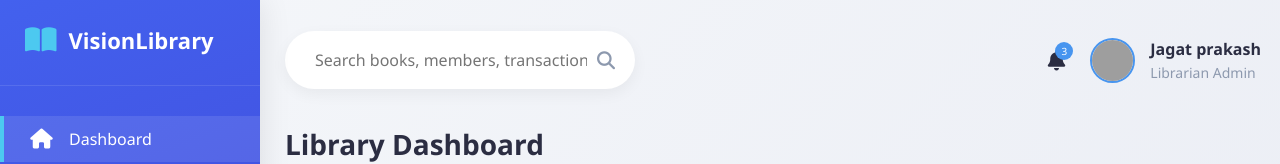
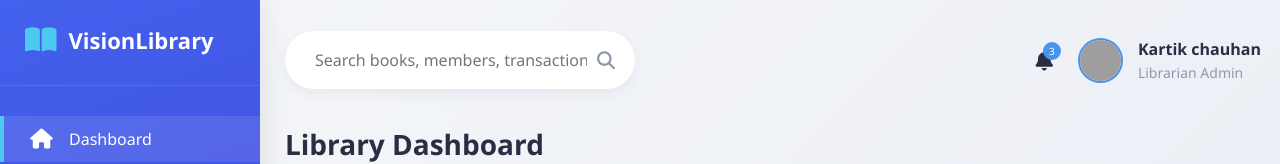
Before and after one commit to KartikChauhan496/Library-Management-System, a plain HTML site: page index.html in a window 1280 px wide. Shown: the top 164 px of the page. Drawn offline with nearby package versions, Linux system fonts and the light colour scheme; grey boxes are pictures that could not be loaded.

Commit message:
Update index.html

```diff
--- a/index.html
+++ b/index.html
@@ -704,7 +704,7 @@
                 <div class="user-profile" id="userProfile">
                     <img src="https://www.imghippo.com/i/Zbwu8813Xok.jpg" alt="User Profile">
                     <div class="user-info">
-                        <h4>Jagat prakash</h4>
+                        <h4>Kartik chauhan</h4>
                         <p>Librarian Admin</p>
                     </div>
                 </div>
```
